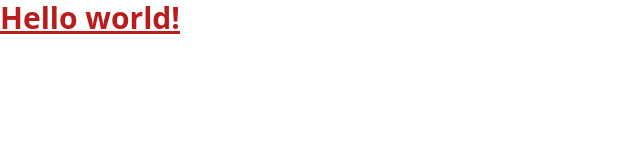
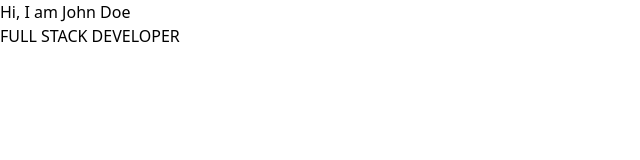
Before and after one commit to badshab454/Tailwind-1-DSC, a website: page src/index.html in a window 1280 px wide. Shown: the whole page, without its empty margins (0-640 px from the left). Drawn offline with Linux system fonts and the light colour scheme.

Commit message:
hero section

```diff
--- a/src/index.html
+++ b/src/index.html
@@ -6,6 +6,11 @@
     <link href="/dist/output.css" rel="stylesheet" />
   </head>
   <body>
-    <h1 class="text-3xl font-bold underline text-red-700">Hello world!</h1>
+    <section class="hero_section">
+      <div class="text_container">
+        <h2><span class="lg_text">Hi,</span> I am John Doe</h2>
+        <h1 class="lg_text">FULL STACK DEVELOPER</h1>
+      </div>
+    </section>
   </body>
 </html>
```
